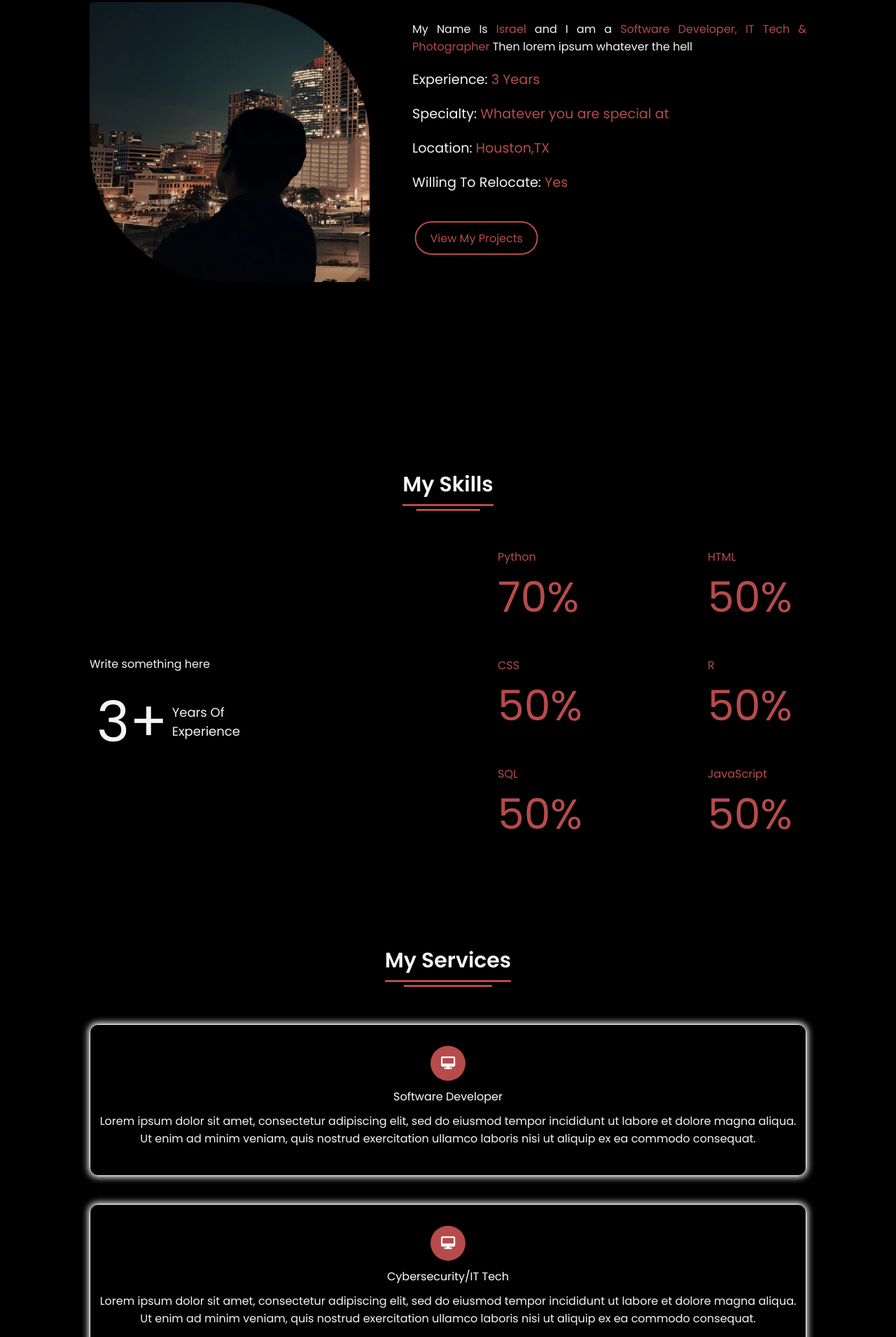
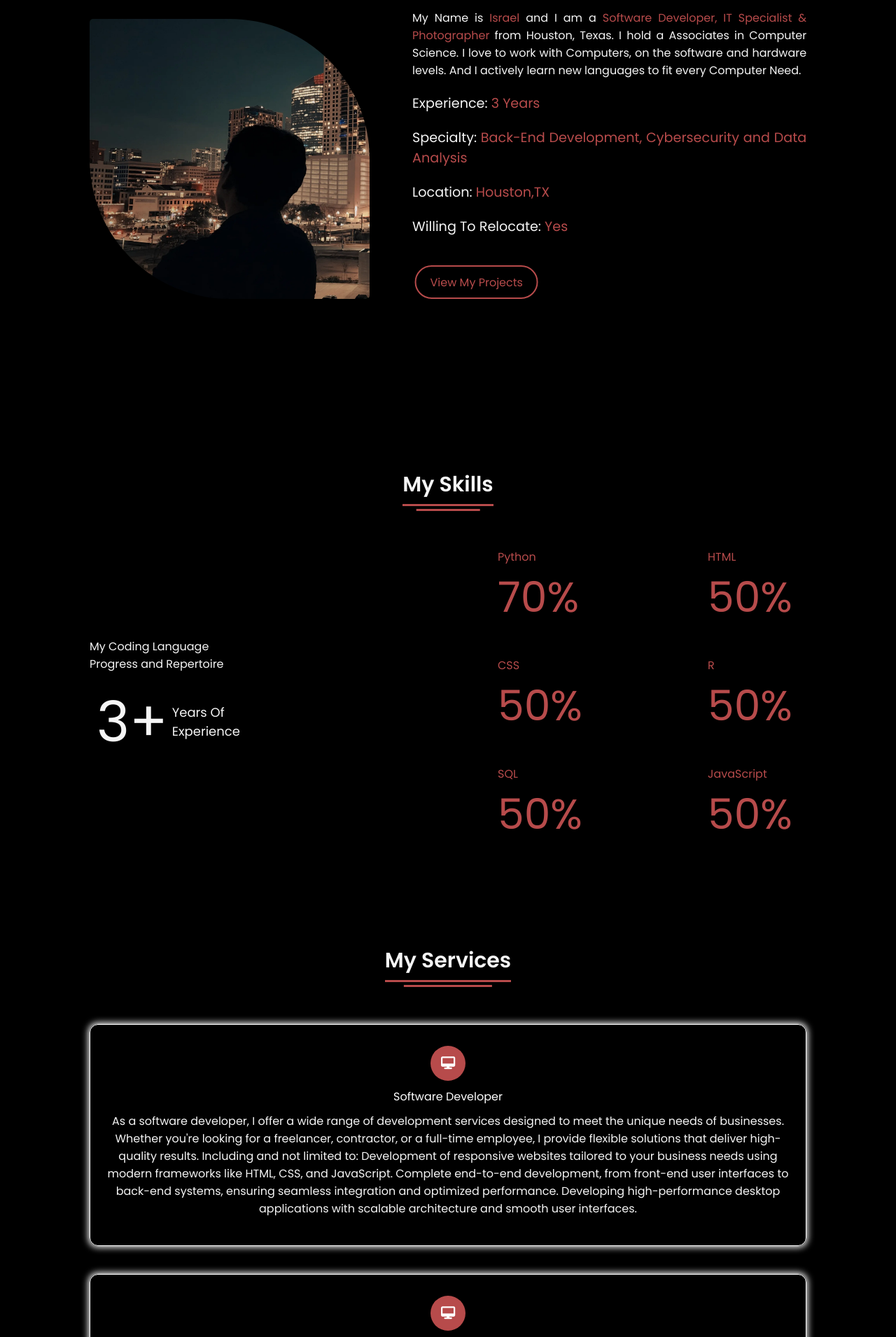
Before and after one commit to chickenandbeef/PersonalPortfolio, a plain HTML site: page index.html in a window 1280 px wide. Shown: the part 890-2800 px from the top of the page at 70% size. Drawn offline with nearby package versions, Linux system fonts and the light colour scheme.

Commit message:
Update index.html
final

```diff
--- a/index.html
+++ b/index.html
@@ -2,7 +2,7 @@
 <html lang="en" dirr="ltr">
   <head>
     <meta charset="UTF-8">
-    <title>Lab Portfolio</title>
+    <title>Portfolio</title>
     <link rel="stylesheet" href="https://cdnjs.cloudflare.com/ajax/libs/font-awesome/6.5.2/css/all.min.css">
     <meta name="viewport" content="width=device-width, initial-scale=1.0">
     <link rel="stylesheet" href="https://unpkg.com/aos@next/dist/aos.css" />
@@ -45,7 +45,7 @@
             <div class="content">
                 <h1 data-aos="zoom-in"  data-aos-duration="1100" data-aos-delay="700">Hello My Name Is <span>Israel</span></h1>
                 <div class="typewriter" data-aos="zoom-in" data-aos-duration="1100" data-aos-delay="900"> I'm a <span class="typewriter-text"></span><label for="">|</label></div>
-                <p data-aos="zoom-in" data-aos-duration="1100" data-aos-delay="1100">Lorem ipsum dolor sit amet consectetur, adipisicing elit. Fugit quasi commodi quia rerum, iste corporis expedita in excepturi nesciunt repellendus quisquam amet provident ad mollitia debitis odit voluptatem necessitatibus tempora.</p>
+                <p data-aos="zoom-in" data-aos-duration="1100" data-aos-delay="1100">I am a full-stack Software Developer, with a background in IT and Cybersecurity, currently studying Data Science, and holds a Minor Degree in Finance. I also do Film Photography on the side. </p>
                 <div class="social-links">
                     <a href="https://github.com/chickenandbeef" data-aos="zoom-in" data-aos-duration="1100" data-aos-delay="1300"><i class="fa-brands fa-github"></i></a>
                     <a href="https://www.instagram.com/iseulaell/" data-aos="zoom-in" data-aos-duration="1100" data-aos-delay="1400"><i class="fa-brands fa-instagram"></i></a>
@@ -68,7 +68,7 @@
                     <img src="main.jpg" alt=""/>
                 </div>
                 <div class="right">
-                    <p class="about-text" data-aos="zoom-in" data-aos-duration="1100" data-aos-delay="200"> My Name Is <span>Israel</span> and I am a <span>Software Developer, IT Tech & Photographer </span>Then lorem ipsum whatever the hell</p>
+                    <p class="about-text" data-aos="zoom-in" data-aos-duration="1100" data-aos-delay="200"> My Name is <span>Israel</span> and I am a <span>Software Developer, IT Specialist & Photographer </span> from Houston, Texas. I hold a Associates in Computer Science. I love to work with Computers, on the software and hardware levels. And I actively learn new languages to fit every Computer Need. </p>
                     <div class="exp-area">
                         <p class="exp" data-aos="zoom-in" data-aos-duration="1100" data-aos-delay="300">
                             Experience:
@@ -77,7 +77,7 @@
 
                         <p class="exp" data-aos="zoom-in" data-aos-duration="1100" data-aos-delay="400">
                             Specialty:
-                            <span>Whatever you are special at</span>
+                            <span>Back-End Development, Cybersecurity and Data Analysis</span>
                         </p>
                         <p class="exp" data-aos="zoom-in" data-aos-duration="1100" data-aos-delay="500">
                             Location:
@@ -103,8 +103,7 @@
             <div class="title" data-aos="zoom-in" data-aos-duration="1100" ><span>My Skills</span></div>
             <div class="skills-details">
                 <div class="text">
-                    <div class="topic" data-aos="zoom-in" data-aos-duration="1100" data-aos-delay="100">What I can offer your Company </div>
-                    <p data-aos="fade-right" data-aos-duration="1100" data-aos-delay="200">Write something here</p>
+                    <p data-aos="fade-right" data-aos-duration="1100" data-aos-delay="200">My Coding Language <br> Progress and Repertoire </p>
                     <div class="experience" data-aos="zoom-in" data-aos-duration="1100" data-aos-delay="300">
                         <div class="num">3+</div>
                         <div class="exp">
@@ -152,28 +151,28 @@
                         <i class="fas fa-desktop"></i>
                     </div>
                     <div class="topic">Software Developer</div>
-                    <p> Lorem ipsum dolor sit amet, consectetur adipiscing elit, sed do eiusmod tempor incididunt ut labore et dolore magna aliqua. Ut enim ad minim veniam, quis nostrud exercitation ullamco laboris nisi ut aliquip ex ea commodo consequat.</p>
+                    <p>As a software developer, I offer a wide range of development services designed to meet the unique needs of businesses. Whether you're looking for a freelancer, contractor, or a full-time employee, I provide flexible solutions that deliver high-quality results. Including and not limited to: Development of responsive websites tailored to your business needs using modern frameworks like HTML, CSS, and JavaScript. Complete end-to-end development, from front-end user interfaces to back-end systems, ensuring seamless integration and optimized performance. Developing high-performance desktop applications with scalable architecture and smooth user interfaces.</p>
                 </div>
                 <div class="box"data-aos="zoom-in" data-aos-duration="1100" data-aos-delay="300">
                     <div class="icon">
                         <i class="fas fa-desktop"></i>
                     </div>
                     <div class="topic">Cybersecurity/IT Tech</div>
-                    <p>Lorem ipsum dolor sit amet, consectetur adipiscing elit, sed do eiusmod tempor incididunt ut labore et dolore magna aliqua. Ut enim ad minim veniam, quis nostrud exercitation ullamco laboris nisi ut aliquip ex ea commodo consequat.</p>
+                    <p>I offer comprehensive Cybersecurity and IT services, backed by certifications including CompTIA+ and CompTIA Security+, with ongoing work toward my Networking certifications, including expertise in VoIP. My experience spans a wide range of technologies, from virtual machines (VMs) and disaster recovery (DR) solutions to servers, desktops, and mobile devices. I am skilled at ensuring secure, reliable IT infrastructures and regularly work on systems management, troubleshooting, and optimization. Whether as a regular employee or contractor, I provide flexible and tailored IT support to meet the specific needs of businesses and organizations. </p>
                 </div>
                 <div class="box"data-aos="zoom-in" data-aos-duration="1100" data-aos-delay="500">
                     <div class="icon">
                         <i class="fas fa-desktop"></i>
                     </div>
                     <div class="topic">Data Science</div>
-                    <p>YLorem ipsum dolor sit amet, consectetur adipiscing elit, sed do eiusmod tempor incididunt ut labore et dolore magna aliqua. Ut enim ad minim veniam, quis nostrud exercitation ullamco laboris nisi ut aliquip ex ea commodo consequat.</p>
+                    <p>I provide data science solutions that help businesses harness the power of their data to drive informed decision-making and achieve measurable results. My services include: Data Analysis & Visualization: Extracting meaningful insights from complex datasets using statistical techniques and visualization tools like Python, R, and Tableau, Business Intelligence: Leveraging data to streamline operations, enhance customer experiences, and identify new opportunities for growth. Consulting & Strategy: Collaborating with teams to design data-driven strategies that align with business objectives and KPIs.</p>
                 </div>
                 <div class="box"data-aos="zoom-in" data-aos-duration="1100" data-aos-delay="700">
                     <div class="icon">
                         <i class="fas fa-camera"></i>
                     </div>
                     <div class="topic">Photography</div>
-                        <p>Lorem ipsum dolor sit amet, consectetur adipiscing elit, sed do eiusmod tempor incididunt ut labore et dolore magna aliqua. Ut enim ad minim veniam, quis nostrud exercitation ullamco laboris nisi ut aliquip ex ea commodo consequat.</p>
+                        <p>I offer professional photography services, specializing in events, portraits, and product photography. With experience in both studio and on-location shoots, I focus on capturing high-quality images that truly represent the subject. Using advanced equipment and editing software, I ensure every photo is clear, well-composed, and visually engaging. Whether working as a regular employee or contractor, I am dedicated to providing photography solutions that match my clients' needs and vision.</p>
                     </div>
                 </div>
             </div>
@@ -188,11 +187,11 @@
                 <div class="topic">Questions or Comments? </div>
                 <p data-aos="fade-down" data-aos-duration="1100" data-aos-delay="100" >
                     <br/>
-                    Work Email: blahblah@aol.com <br/>
+                    Work Email: <br/>
 
                     <br/>
 
-                    Work Phone: 832-281-7130 <br/>
+                    Work Phone: Ask For My Personal via Email <br/>
 
                     <br/>
 
```
